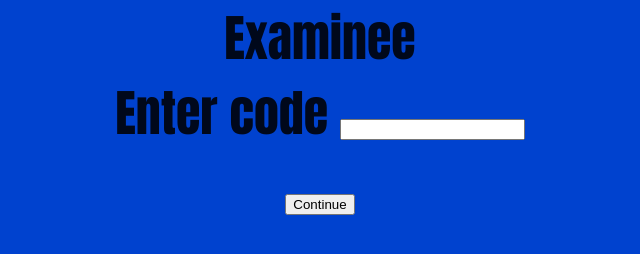
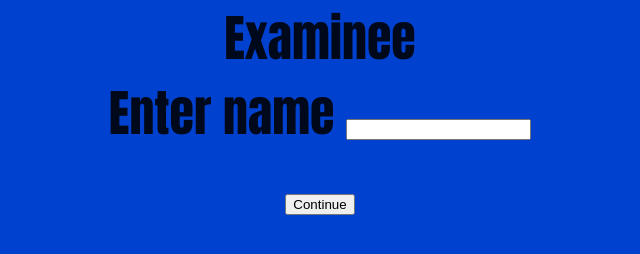
Before and after one commit to mospina1/Pollus, a website: page public/examinee/Codepage.html in a window 1280 px wide. Shown: the whole page, without its empty margins (320-960 px from the left). Drawn offline with Linux system fonts and the light colour scheme; files that its build step writes are made by us from their sources.

Commit message:
Update Codepage.html

```diff
--- a/public/examinee/Codepage.html
+++ b/public/examinee/Codepage.html
@@ -9,8 +9,8 @@
   </head>
   <body>
     <label> Examinee <br>
-    <label>Enter code</label>
-    <input id="entercode"> <br>
+    <label>Enter name</label>
+    <input id="entername"> <br>
     <a href="Waitingroom.html" >
     <button id="submit">Continue</button>
     </a>
```
